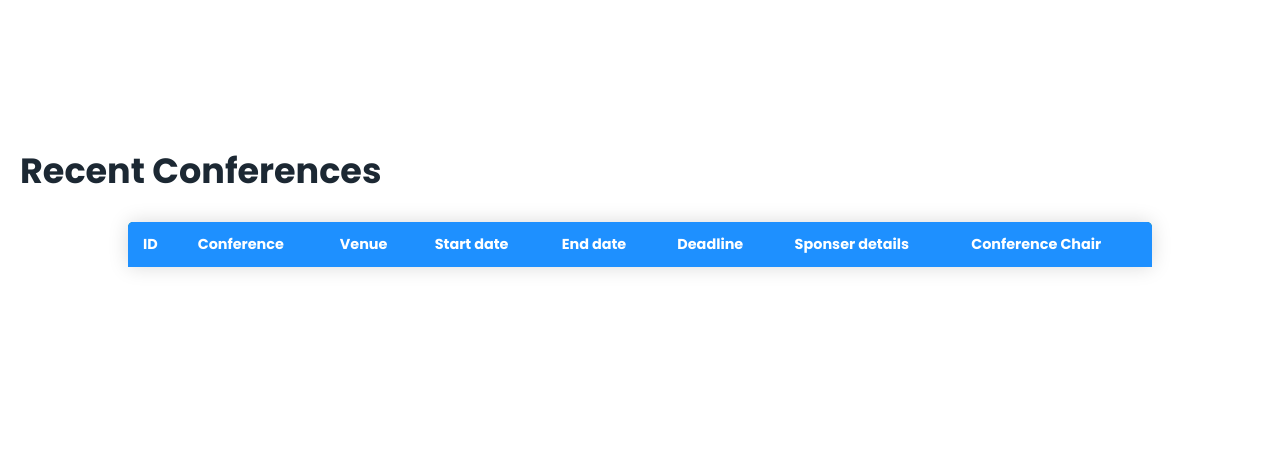
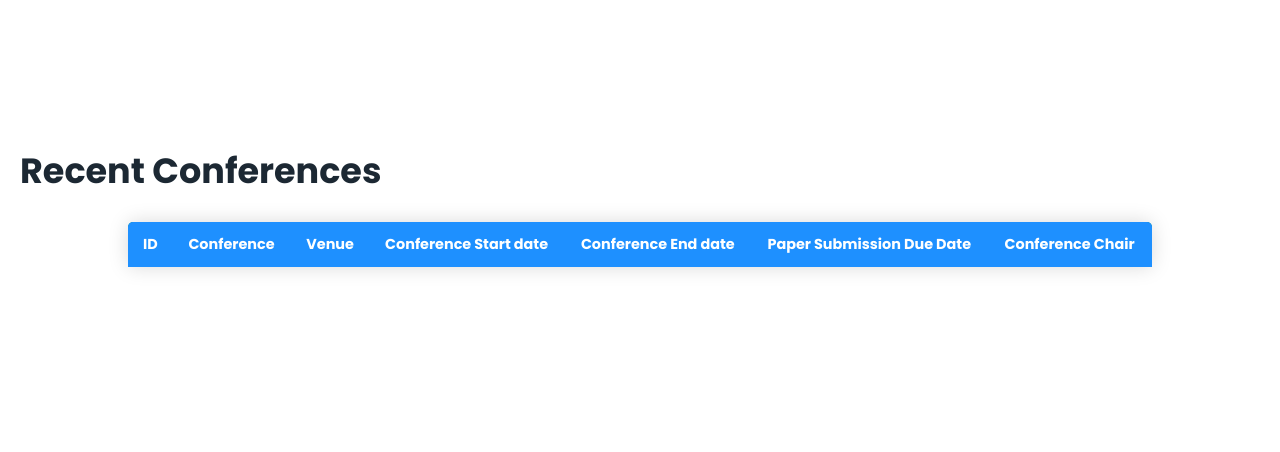
Before and after one commit to Sasini2020/webcoms-conference-mangement-system, a PHP site: page /index.php in a window 1280 px wide. Shown: the part 332-784 px from the top of the page. Run offline with PHP 8.4, Linux system fonts and the light colour scheme; data that the repository does not hold is empty; some libraries are stand-ins or nearby versions.

Commit message:
Updated the for-home conferenceList in index page

```diff
--- a/forhomepage-conferenceList.php
+++ b/forhomepage-conferenceList.php
@@ -31,9 +31,12 @@
   font-weight: bold;
 }
 
-.content-table th,
+.content-table th{
+  padding: 12px 15px;
+}
 .content-table td {
   padding: 12px 15px;
+  color:#1C2833
 }
 
 .content-table tbody tr {
@@ -71,10 +74,10 @@
           <th>ID</th>
           <th>Conference</th>
           <th>Venue</th>
-          <th>Start date</th>
-          <th>End date</th>
-          <th>Deadline</th>
-          <th>Sponser details</th>
+          <th>Conference Start date</th>
+          <th>Conference End date</th>
+          <th>Paper Submission Due Date</th>
+          <!-- <th>Sponser details</th> -->
           <th>Conference Chair</th>
       	</tr>
       </thead>
@@ -104,7 +107,7 @@
               <td><?=$row['start_date']?></td>
 							<td><?=$row['end_date']?></td>
 							<td><?=$row['deadline_date']?></td>
-              <td><?=$row['sponsor_details']?></td>
+
               <td><?=$row['fullname']?></td>
             </tr>
       </tbody>
```
